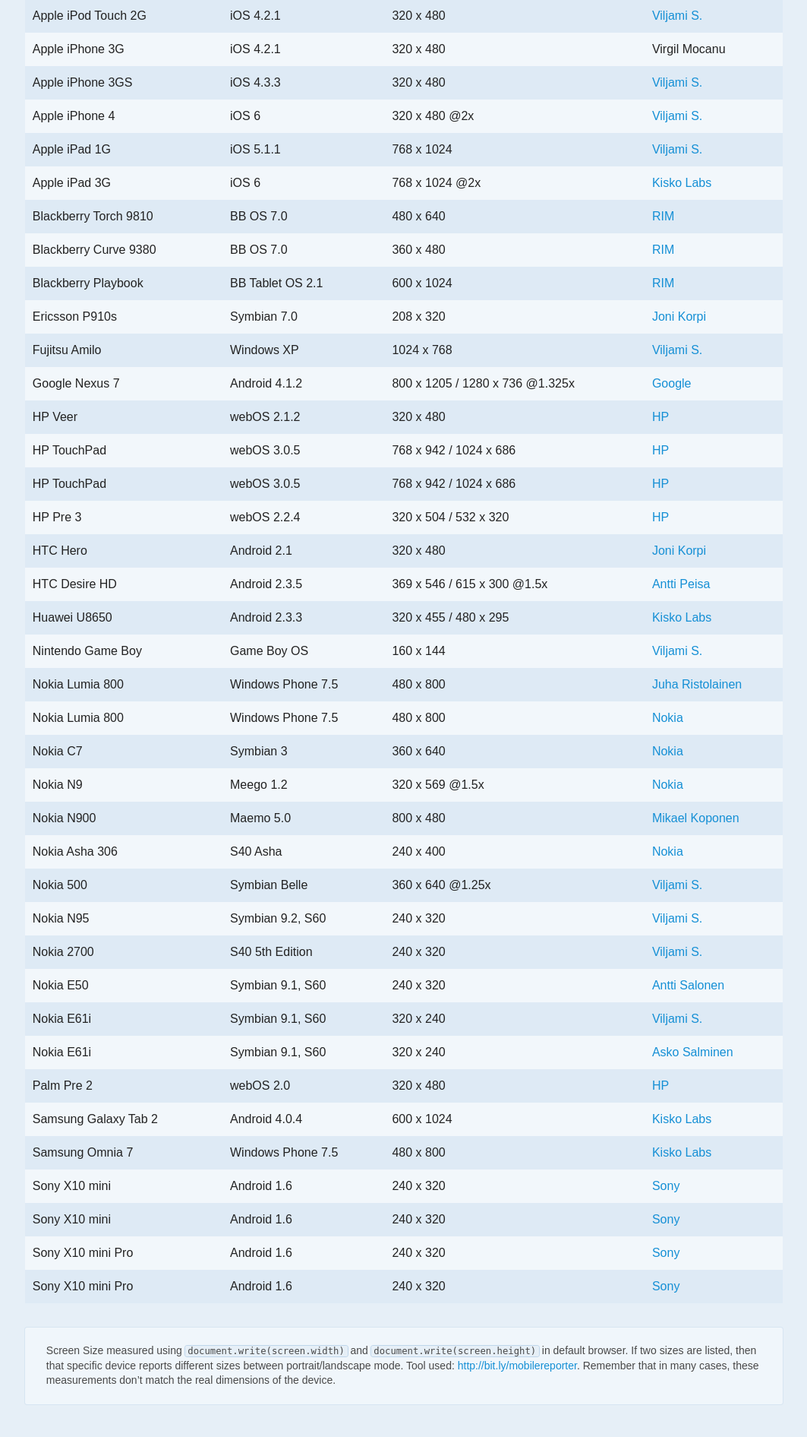
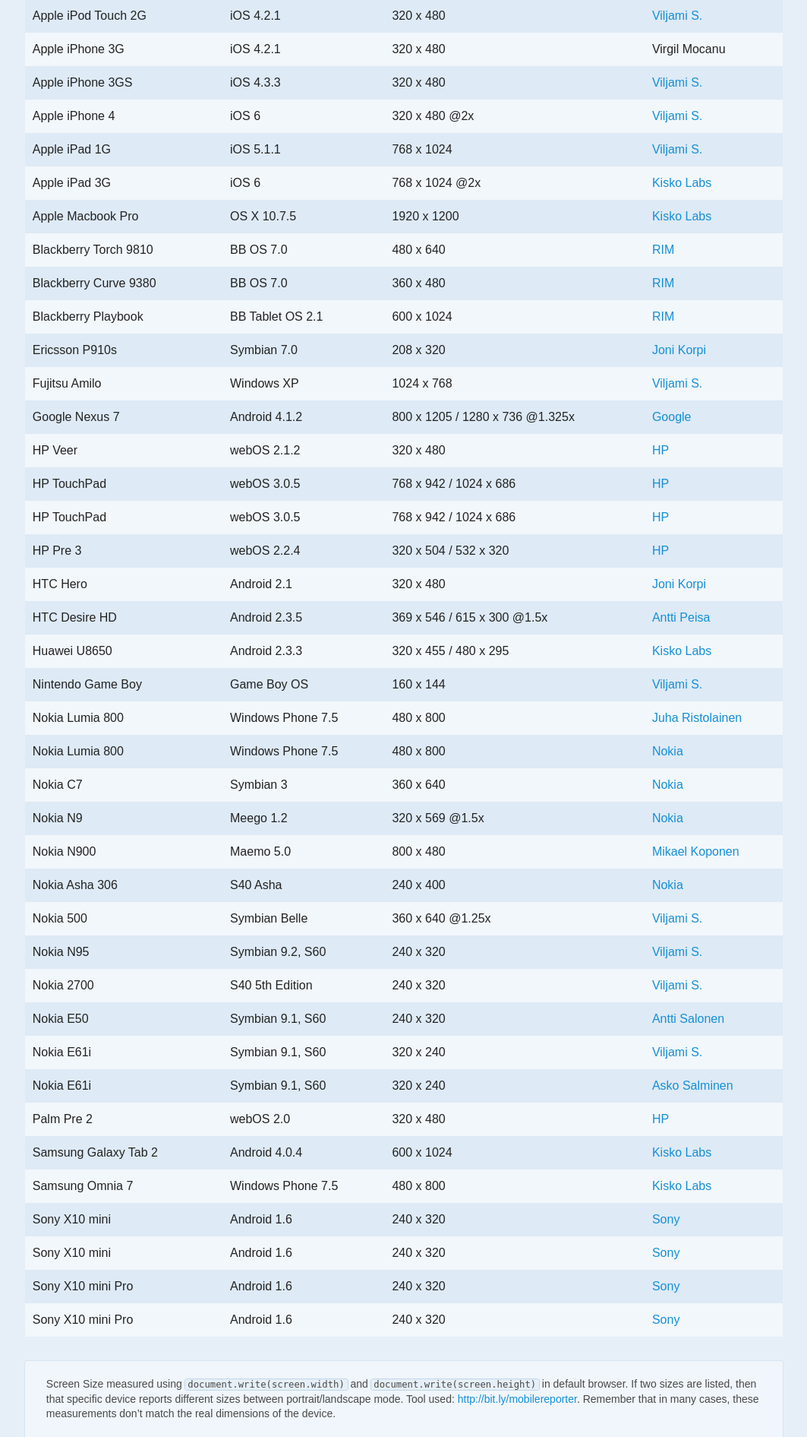
Before and after one commit to helsinkidevicelab/hodl, a PHP site: page / in a window 1280 px wide. Shown: the part 1208-3099 px from the top of the page at 76% size, without its empty margins (108-1171 px from the left). Run offline with PHP 8.4, Linux system fonts and the light colour scheme; some libraries are stand-ins or nearby versions.

Commit message:
Add the device lab MBP to the list

```diff
--- a/index.php
+++ b/index.php
@@ -101,6 +101,12 @@ include("includes/header.php");
               <td data-title="Device">Apple iPad 3G</td>
               <td data-title="OS">iOS 6</td>
               <td data-customkey="35" data-title="Screen Size">768&nbsp;x&nbsp;1024 @2x</td>
+              <td data-title="Contributor"><a href="http://twitter.com/kiskolabs" rel="external">Kisko Labs</a></td>
+            </tr>
+            <tr>
+              <td data-title="Device">Apple Macbook Pro</td>
+              <td data-title="OS">OS X 10.7.5</td>
+              <td data-customkey="39" data-title="Screen Size">1920&nbsp;x&nbsp;1200</td>
               <td data-title="Contributor"><a href="http://twitter.com/kiskolabs" rel="external">Kisko Labs</a></td>
             </tr>
             <tr>
```
